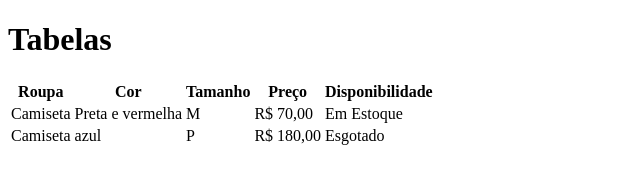
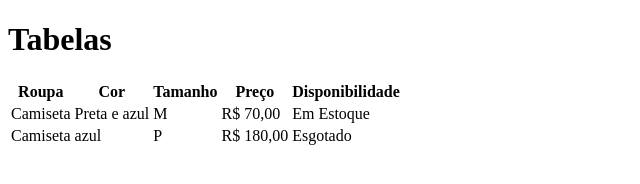
Before and after one commit to leandro-santos-lds/aula-tabela, a plain HTML site: page index.html in a window 1280 px wide. Shown: the whole page, without its empty margins (0-640 px from the left). Drawn offline with Linux system fonts and the light colour scheme.

Commit message:
mundando preta e azul

```diff
--- a/index.html
+++ b/index.html
@@ -18,7 +18,7 @@
         </tr>
         <tr>
             <td>Camiseta</td>
-            <td>Preta e vermelha</td>
+            <td>Preta e azul</td>
             <td>M</td>
             <td>R$ 70,00</td>
             <td>Em Estoque</td>
```
